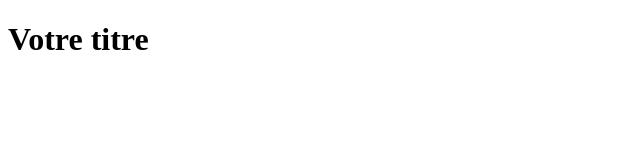
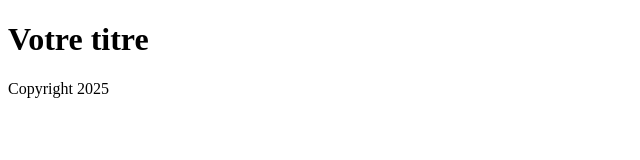
Before and after one commit to neorubi/premier-depot, a plain HTML site: page index.html in a window 1280 px wide. Shown: the whole page, without its empty margins (0-640 px from the left). Drawn offline with Linux system fonts and the light colour scheme.

Commit message:
add copyright

```diff
--- a/index.html
+++ b/index.html
@@ -7,5 +7,8 @@
 </head>
 <body>
     <h1>Votre titre</h1>
+    <footer>
+        Copyright 2025
+    </footer>
 </body>
 </html>
```
